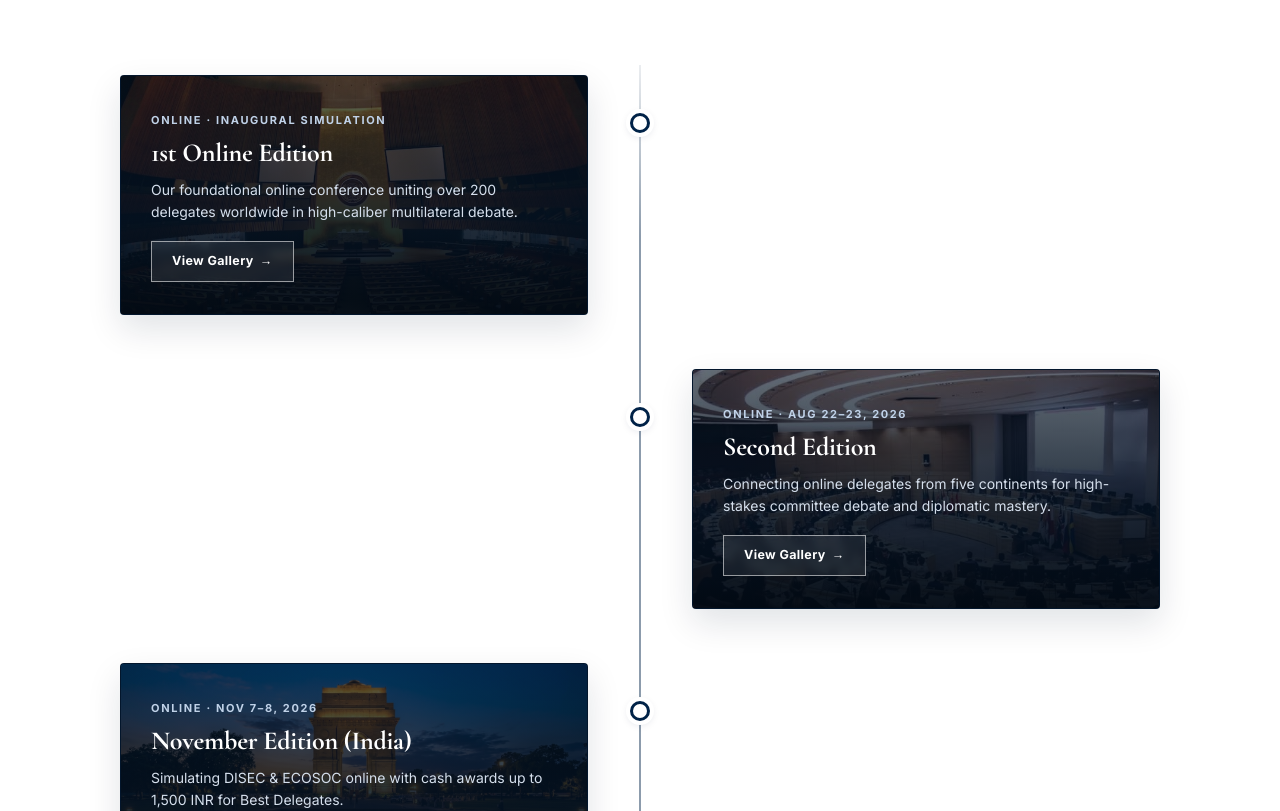
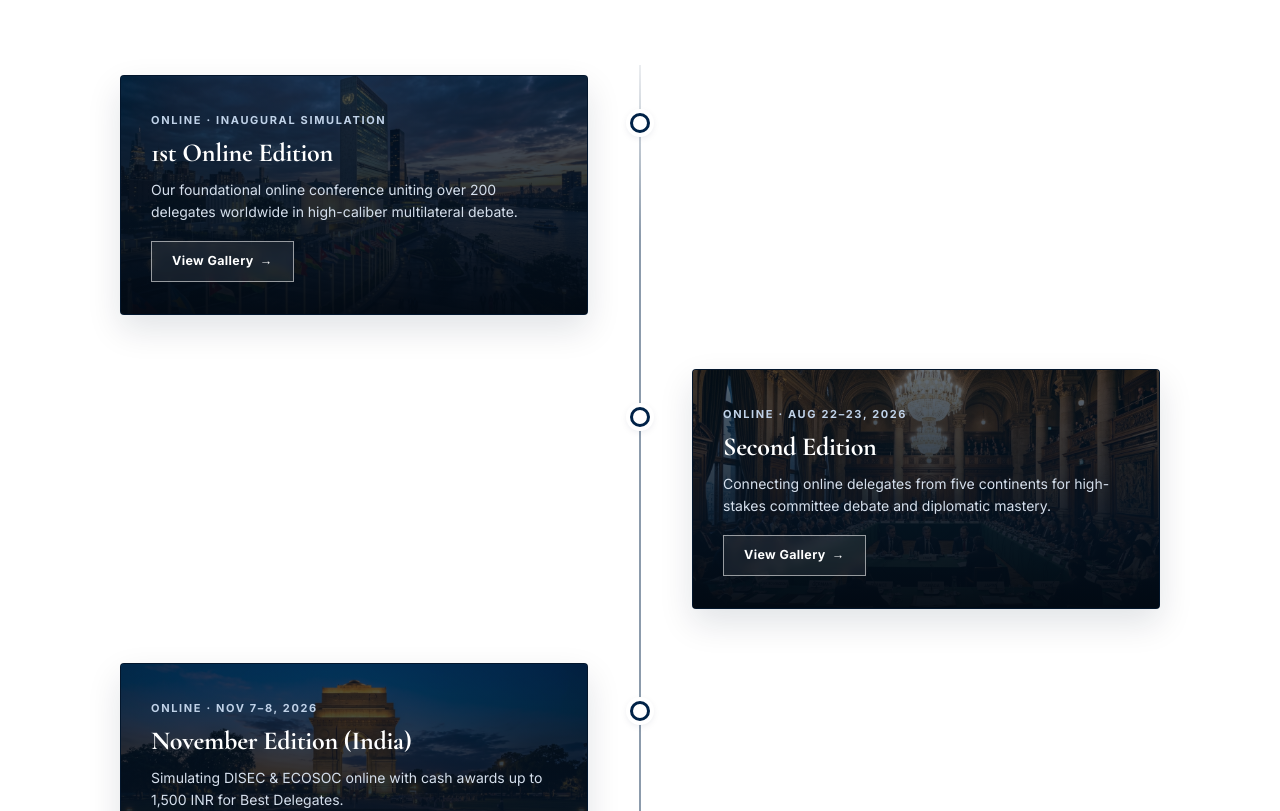
Before and after one commit to jayjofficial/SMCP, a plain HTML site: page conferences.html in a window 1280 px wide. Shown: the part 651-1462 px from the top of the page. Drawn offline with nearby package versions, Linux system fonts and the light colour scheme.

Commit message:
refactor: update legacy images and add committee-unfcbd asset

```diff
--- a/conferences.html
+++ b/conferences.html
@@ -105,7 +105,7 @@
         <article class="timeline-item timeline-left">
           <span class="timeline-dot"></span>
           <div class="timeline-card">
-            <div class="timeline-bg" style="background-image: url('assets/img/un-general-assembly.jpg');"></div>
+            <div class="timeline-bg" style="background-image: url('assets/img/place-un-headquarters.jpg');"></div>
             <div class="timeline-overlay"></div>
             <div class="timeline-content">
               <span class="timeline-sub">Online · Inaugural Simulation</span>
@@ -122,7 +122,7 @@
         <article class="timeline-item timeline-right">
           <span class="timeline-dot"></span>
           <div class="timeline-card">
-            <div class="timeline-bg" style="background-image: url('assets/img/diplomatic-chamber-hall.jpg');"></div>
+            <div class="timeline-bg" style="background-image: url('assets/img/place-diplomatic-chamber.jpg');"></div>
             <div class="timeline-overlay"></div>
             <div class="timeline-content">
               <span class="timeline-sub">Online · Aug 22–23, 2026</span>
```
Also changed, not shown: about.html (+2 -2 lines), assets/img/committee-unfcbd.jpg.
